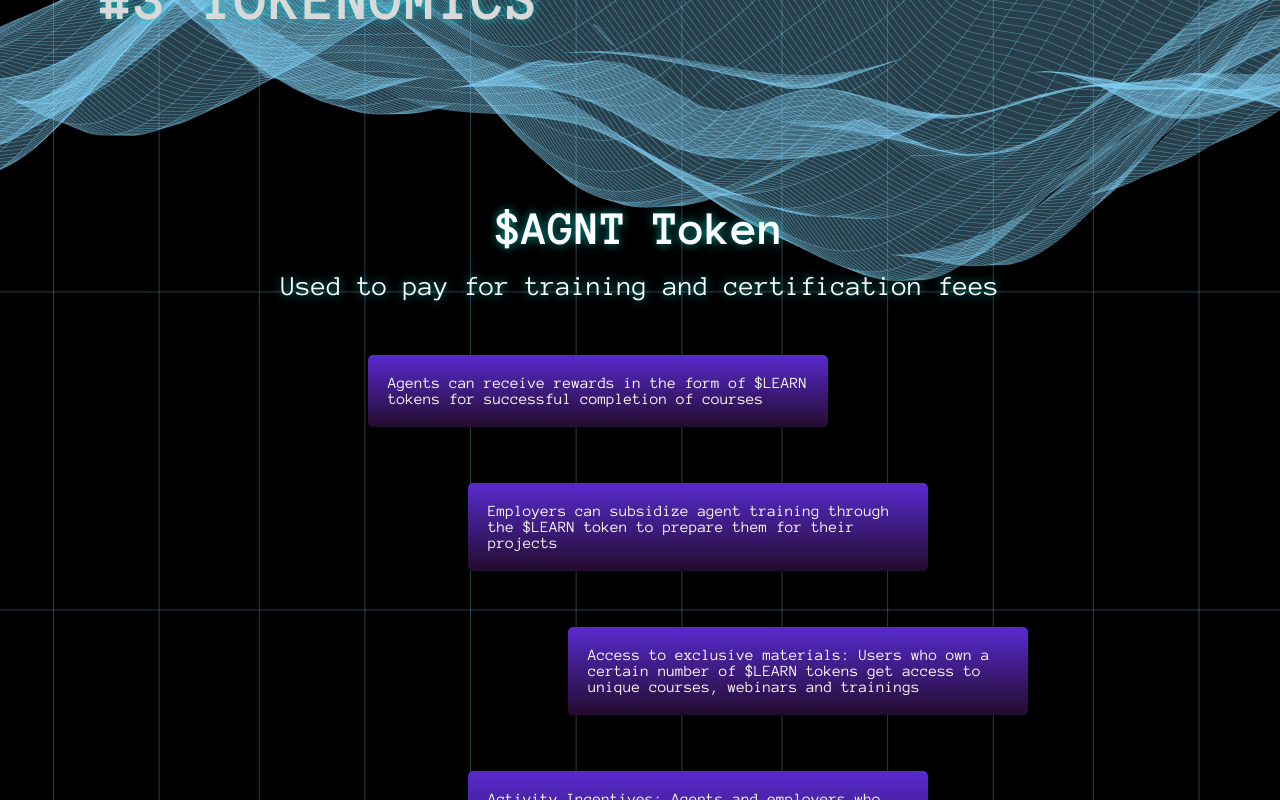
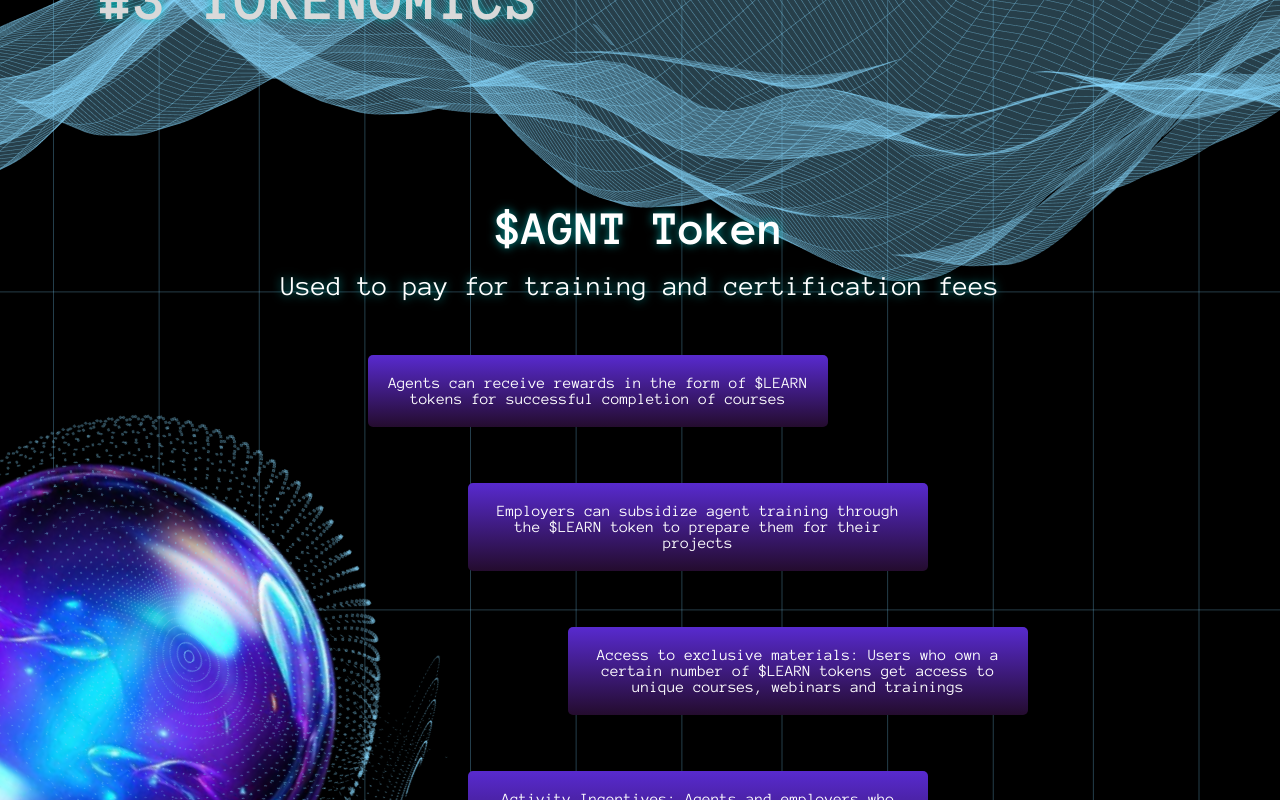
Before and after one commit to koleso8/AI_Academy, a React (Vite) app: page / in a window 1280 px wide. Shown: the part 4250-5050 px from the top of the page. Built offline with nearby package versions, Linux system fonts and the light colour scheme.

Commit message:
add eart animate

```diff
--- a/src/components/Button.jsx
+++ b/src/components/Button.jsx
@@ -2,7 +2,7 @@ const Button = ({ text, to }) => {
   return (
     <button
       href={to}
-      className="min-w-16 py-2.5 px-5 bg-[var(--button-bg)] text-[var(--button-text)] rounded-[5px] hover:scale-105 transition-all "
+      className="min-w-16 py-2.5 px-5  text-[var(--button-text)] rounded-[5px]  buttonHover"
     >
       {text}
     </button>
--- a/src/components/Footer.jsx
+++ b/src/components/Footer.jsx
@@ -12,7 +12,7 @@ const Footer = () => {
           <Navigation />
           <button
             href={'/'}
-            className=" py-4 px-14 bg-[var(--button-bg)] text-[var(--button-text)] rounded-[85px] mt-14 mb-14 hover:scale-105 transition-all"
+            className=" py-4 px-14 bg-[var(--button-bg)] text-[var(--button-text)] rounded-[85px] mt-14 mb-14 hover:scale-105 transition-all hover:bg-[#6ebefb] hover:text-white"
           >
             JOIN ACADEMY NOW
           </button>
--- a/src/components/Navigation.jsx
+++ b/src/components/Navigation.jsx
@@ -7,14 +7,14 @@ const Navigation = () => {
       <a
         href="x"
         target="_blank"
-        className="flex w-12 h-12 border-2 rounded-full items-center justify-center hover:scale-105 transition-all"
+        className="flex w-12 h-12 border-2 rounded-full items-center justify-center hover:scale-105 transition-all hover:border-[#6ebefb]"
       >
         <FaXTwitter color="#fff" size={30} />
       </a>
       <a
         href="tg"
         target="_blank"
-        className="flex w-12 h-12 border-2 rounded-full items-center justify-center hover:scale-105 transition-all"
+        className="flex w-12 h-12 border-2 rounded-full items-center justify-center hover:scale-105 transition-all hover:border-[#6ebefb]"
       >
         <FaTelegramPlane color="#fff" size={30} />
       </a>
--- a/src/components/Structure_1.jsx
+++ b/src/components/Structure_1.jsx
@@ -33,7 +33,7 @@ const Structure_1 = () => {
             </p>
           </li>
         </ul>
-        <button className="w-[90px] h-[90px] rounded-full bg-white flex items-center justify-center m-auto hover:scale-105 transition-all">
+        <button className="w-[90px] h-[90px] rounded-full bg-white flex items-center justify-center m-auto hover:scale-105 transition-all hover:bg-[#6ebefb]">
           <IoMdArrowDown color="#black" size={60} />
         </button>
       </div>
--- a/src/components/Tokenomics_3.jsx
+++ b/src/components/Tokenomics_3.jsx
@@ -2,7 +2,9 @@ import Container from './Container';
 
 const Tokenomics_3 = () => {
   return (
-    <section className="bg-bg-vector bg-no-repeat bg-top w-screen flex flex-col m-auto bg-contain pt-44  ">
+    <section className="bg-bg-vector bg-no-repeat bg-top w-screen flex flex-col m-auto bg-contain pt-44 relative ">
+      <img className="eart-bg" src="/eart.png" alt="" />
+      <img className="eart-bg-dots" src="/eart-dots.png" alt="" />
       <Container>
         <div className="w-full mb-44">
           <h2 className="title w-[840px] text-start mb-44  drop-shadow-[0_0px_5px_rgba(0,200,200,0.75)]">
@@ -14,8 +16,8 @@ const Tokenomics_3 = () => {
           <h4 className="text-[28px] text-white font-normal text-center mb-12 drop-shadow-[0_0px_5px_rgba(0,200,200,0.75)]">
             Used to pay for training and certification fees
           </h4>
-          <ul className="flex flex-col gap-14 tokenList">
-            <li className="impCard ">
+          <ul className="flex flex-col gap-14 tokenList  text-center">
+            <li className="impCard">
               Agents can receive rewards in the form of $LEARN tokens for
               successful completion of courses
             </li>
--- a/src/styles/bg.css
+++ b/src/styles/bg.css
@@ -50,3 +50,67 @@
     transform: translate(5%, 0);
   }
 }
+
+.eart-bg {
+  position: absolute;
+  top: 36%;
+  left: -16%;
+  width: 600px;
+  z-index: 0;
+  -webkit-animation: rotate 20s normal linear infinite;
+  animation: rotate 20s normal linear infinite;
+}
+.eart-bg-dots {
+  position: absolute;
+  top: 32%;
+  left: -16%;
+  width: 610px;
+  z-index: 0;
+  -webkit-animation: rotates 60s normal linear infinite;
+  animation: rotates 10s normal linear infinite;
+}
+
+@keyframes rotate {
+  0% {
+    -webkit-transform: rotate3d(0, 0, 1, 0deg);
+    transform: rotate3d(0, 0, 1, 0deg);
+  }
+  25% {
+    -webkit-transform: rotate3d(0, 0, 1, 90deg);
+    transform: rotate3d(0, 0, 1, 90deg);
+  }
+  50% {
+    -webkit-transform: rotate3d(0, 0, 1, 180deg);
+    transform: rotate3d(0, 0, 1, 180deg);
+  }
+  75% {
+    -webkit-transform: rotate3d(0, 0, 1, 270deg);
+    transform: rotate3d(0, 0, 1, 270deg);
+  }
+  100% {
+    -webkit-transform: rotate3d(0, 0, 1, 360deg);
+    transform: rotate3d(0, 0, 1, 360deg);
+  }
+}
+@keyframes rotates {
+  0% {
+    -webkit-transform: rotate3d(0, 0, 1, 0deg);
+    transform: rotate3d(0, 0, 1, 0deg);
+  }
+  25% {
+    -webkit-transform: rotate3d(0, 0, 1, -90deg);
+    transform: rotate3d(0, 0, 1, -90deg);
+  }
+  50% {
+    -webkit-transform: rotate3d(0, 0, 1, -180deg);
+    transform: rotate3d(0, 0, 1, -180deg);
+  }
+  75% {
+    -webkit-transform: rotate3d(0, 0, 1, -270deg);
+    transform: rotate3d(0, 0, 1, -270deg);
+  }
+  100% {
+    -webkit-transform: rotate3d(0, 0, 1, -360deg);
+    transform: rotate3d(0, 0, 1, -360deg);
+  }
+}
--- a/src/styles/common.css
+++ b/src/styles/common.css
@@ -69,3 +69,13 @@
     margin-left: 94px;
   }
 }
+
+.buttonHover {
+  background: #fff;
+  transition: all 400ms linear;
+}
+
+.buttonHover:hover {
+  background: #6ebefb;
+  color: #fff;
+}
```
Also changed, not shown: public/eart-dots.png (added), public/logoHero.png (added).
